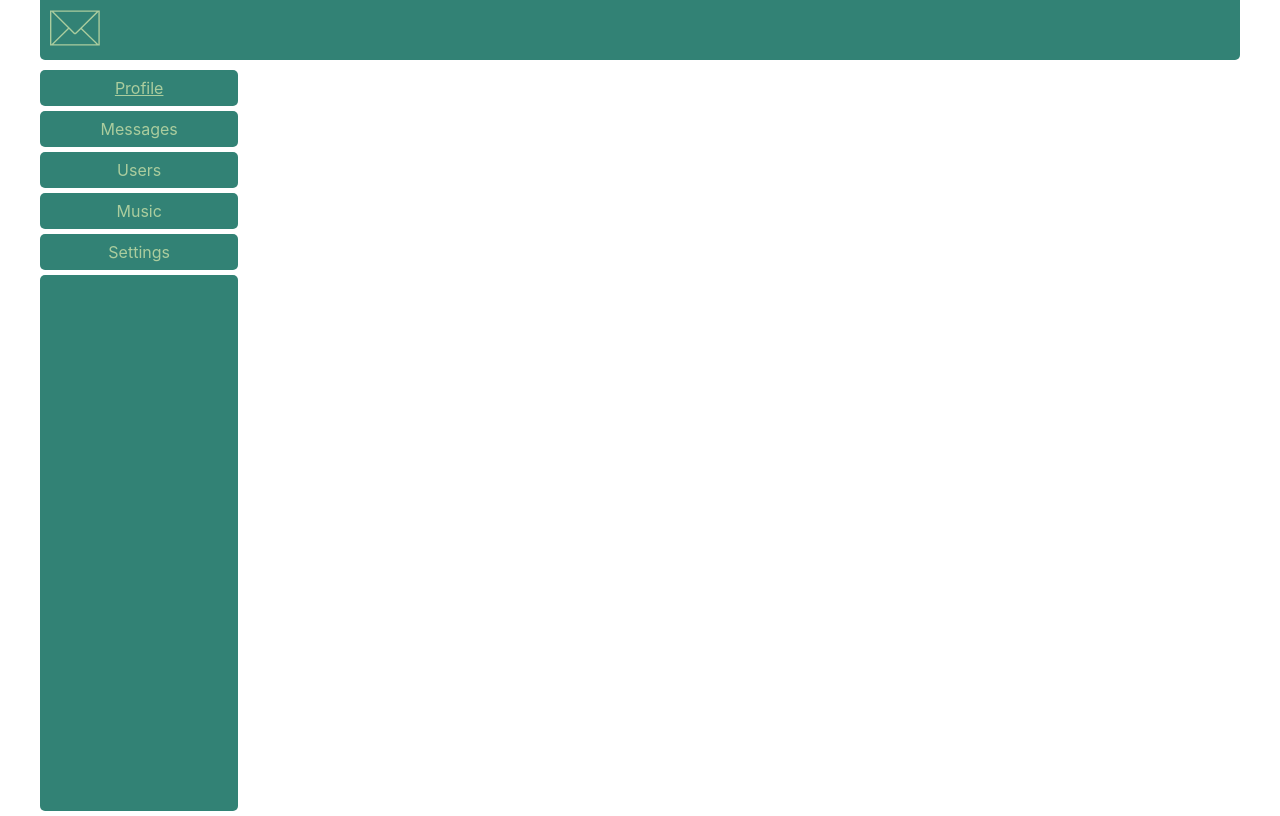
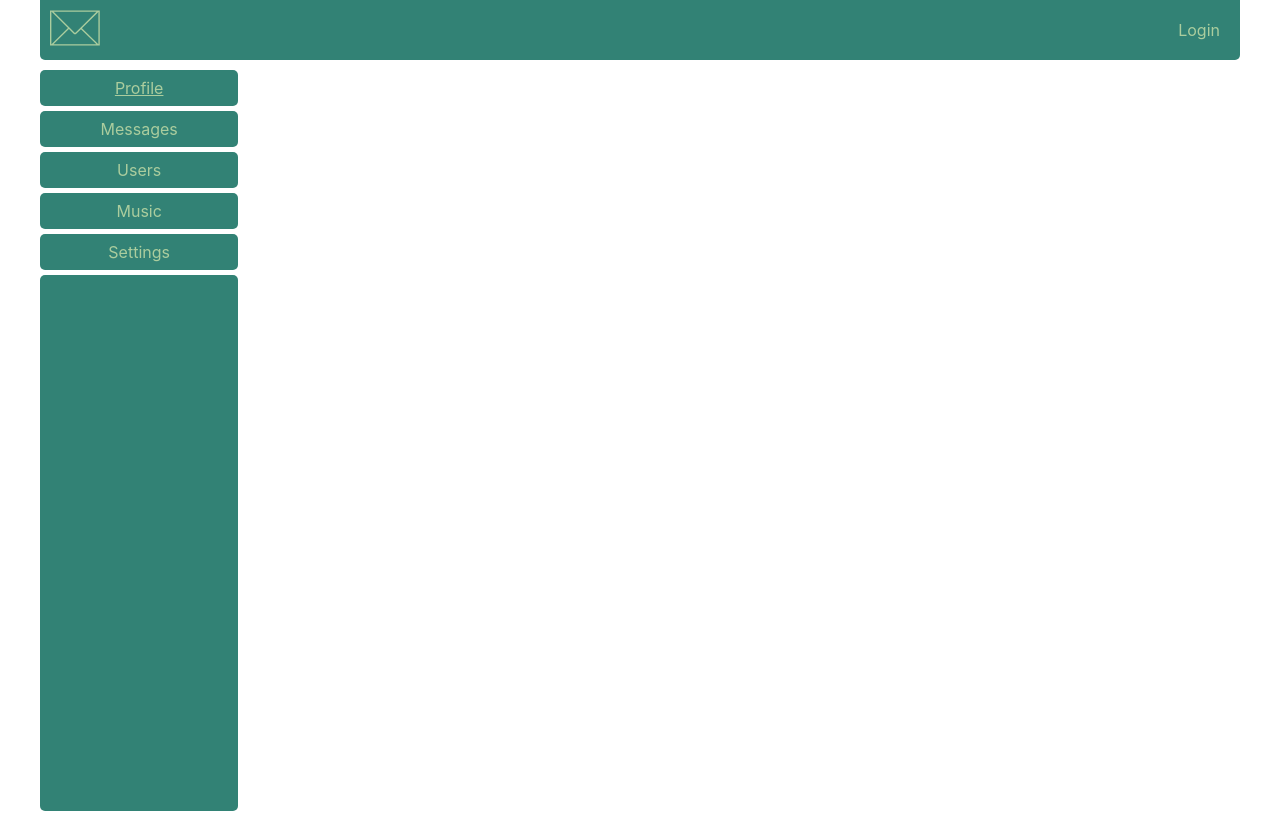
Before and after one commit to Eterna1Student/social-network, a React (Create React App) app: page /profile in a window 1280 px wide. Built offline with nearby package versions, Linux system fonts and the light colour scheme; no server answers.

Commit message:
lesson 61

```diff
--- a/src/App.js
+++ b/src/App.js
@@ -1,18 +1,18 @@
 import {BrowserRouter, Navigate, Route, Routes} from 'react-router-dom';
 import './App.css';
-import Header from './components/Header/Header';
 import Navbar from './components/Navbar/Navbar';
 import Music from './components/Music/Music';
 import Settings from './components/Settings/Settings';
 import MessagesContainer from "./components/Messages/TextMessage/MessagesContainer";
 import UsersContainer from "./components/Users/UsersContainer";
 import {ProfileContainer} from "./components/Profile/ProfileContainer";
+import {HeaderContainer} from "./components/Header/HeaderContainer";
 
 const App = (props) => {
   return (
     <BrowserRouter>
       <div className='app-wrapper'>
-        <Header />
+        <HeaderContainer />
         <Navbar />
         <div className='app-wrapper-content'>
           <Routes>
--- a/src/components/Header/Header.jsx
+++ b/src/components/Header/Header.jsx
@@ -1,12 +1,17 @@
 import head from './Header.module.css'
+import {NavLink} from "react-router-dom";
 
-const Header = () => {
+const Header = (props) => {
     return <header className={head.header}>
-        <a href="#">
+        <a href="/">
             <svg  className={head.logo} width="217" height="152" viewBox="0 0 217 152" fill="none" xmlns="http://www.w3.org/2000/svg">
             <path fillRule="evenodd" clipRule="evenodd" d="M210 6.40973L142.908 72.57L138.635 76.7838L142.938 80.9672L205.404 141.698L209.829 146H210V6.40973ZM201.221 146L195.05 140L134.452 81.0858L134.362 80.9976L114.13 100.948C111.01 104.025 105.996 104.019 102.883 100.935L82.2725 80.5164L82.2019 80.5854L21.3726 140L15.2297 146H23.8166H192.614H201.221ZM6.64286 146L11.0373 141.708L73.7166 80.4861L78.0095 76.2931L73.7465 72.0697L7.05634 6H6V146H6.64286ZM1 0H6H9.52521H207.955H210H216H216.5L216 0.493056V6V146V152H210H207.393H201.221H15.2297H9.08689H6H0.500002H0V146V6V0H1ZM15.5815 6L82.2322 72.0307L82.3023 72.1001L86.4952 76.254L86.5653 76.3234L107.105 96.6725C107.884 97.4435 109.137 97.445 109.917 96.6758L130.059 76.8142L130.149 76.7254L134.332 72.6004L134.422 72.5116L201.87 6H15.5815Z" fill="#ABCD9E" />
         </svg>
         </a>
+        <div className={head.login}>
+            {props.authData.isAuth ? <NavLink className={head.link} to={'/login'}>{props.authData.login}</NavLink> : <NavLink className={head.link} to={'/login'}>Login</NavLink>}
+
+        </div>
     </header>
 }
 
--- a/src/components/Header/Header.module.css
+++ b/src/components/Header/Header.module.css
@@ -13,3 +13,11 @@
 .logo {
     width: 50px;
 }
+
+.login {
+    margin: 0 10px 0 auto;
+}
+
+.link {
+    color: #ABCD9E;
+}
--- /dev/null
+++ b/src/components/Header/HeaderContainer.jsx
@@ -0,0 +1,27 @@
+
+import {Component} from "react";
+import Header from "./Header";
+import axios from "axios";
+import {setAuthUserDataReducer} from "../../redux/slices/authSlice";
+import {useDispatch, useSelector} from "react-redux";
+
+class HeaderContainerAPI extends Component {
+    componentDidMount() {
+        axios.get(`https://social-network.samuraijs.com/api/1.0/auth/me`, {withCredentials: true})
+            .then(response => {
+                if(response.data.resultCode === 0) {
+                    this.props.dispatch(setAuthUserDataReducer(response.data.data))
+                }
+            })
+    }
+    render() {
+        // console.log(this.props)
+        return <Header {...this.props}/>
+    }
+}
+
+export const HeaderContainer = () => {
+    const dispatch = useDispatch();
+    const authData = useSelector((state) => state.authSlice)
+    return <HeaderContainerAPI dispatch={dispatch} authData={authData}/>
+}
--- a/src/components/Profile/ProfileContainer.jsx
+++ b/src/components/Profile/ProfileContainer.jsx
@@ -8,7 +8,6 @@ import {useParams} from "react-router-dom";
 
 class ProfileClassAPI extends Component {
     componentDidMount() {
-
         axios.get(`https://social-network.samuraijs.com/api/1.0/profile/${this.props.userId}`)
             .then(response => {
                 this.props.dispatch(setUserProfileReducer(response.data))
--- a/src/components/Users/UsersContainer.jsx
+++ b/src/components/Users/UsersContainer.jsx
@@ -9,8 +9,6 @@ import React, {Component} from "react";
 import axios from "axios";
 import UsersPresent from "./UsersPresent";
 import Loader from "../../common/Loader/Loader";
-
-
 
 class UsersClassAPI extends Component {
     componentDidMount = () => {
--- /dev/null
+++ b/src/redux/slices/authSlice.js
@@ -0,0 +1,35 @@
+import { createSlice } from '@reduxjs/toolkit';
+
+
+// Начальное значение
+const initialState = {
+    userId: null,
+    email: null,
+    login: null,
+    isAuth: false
+}
+
+
+const authSlice = createSlice({
+    name: 'auth',
+    initialState,
+    // Редьюсеры в слайсах меняют состояние и ничего не возвращают
+    reducers: {
+        setAuthUserDataReducer: (state, action) =>
+            state = {
+                userId: action.payload.id,
+                email: action.payload.email,
+                login: action.payload.login,
+                isAuth: true
+            }
+    }
+})
+
+// Слайс генерирует действия, которые экспортируются отдельно
+// Действия генерируются автоматически из имен ключей редьюсеров
+export const {
+    setAuthUserDataReducer
+} = authSlice.actions;
+
+// По умолчанию экспортируется редьюсер, сгенерированный слайсом
+export default authSlice.reducer;
--- a/src/redux/slices/store-toolkit.js
+++ b/src/redux/slices/store-toolkit.js
@@ -2,6 +2,7 @@ import { configureStore } from '@reduxjs/toolkit';
 import profileSlice from "./profileSlice";
 import dialogsSlice from "./dialogsSlice";
 import usersSlice from "./usersSlice";
+import authSlice from "./authSlice";
 
 
 export default configureStore({
@@ -9,5 +10,6 @@ export default configureStore({
         profileSlice,
         dialogsSlice,
         usersSlice,
+        authSlice
     },
 });
--- a/src/redux/slices/usersSlice.js
+++ b/src/redux/slices/usersSlice.js
@@ -1,5 +1,4 @@
 import { createSlice } from '@reduxjs/toolkit';
-import state from "../state";
 
 // Начальное значение
 const initialState = {
```
Also changed, not shown: src/components/Users/UsersPresent.jsx (+6 -1 lines).
